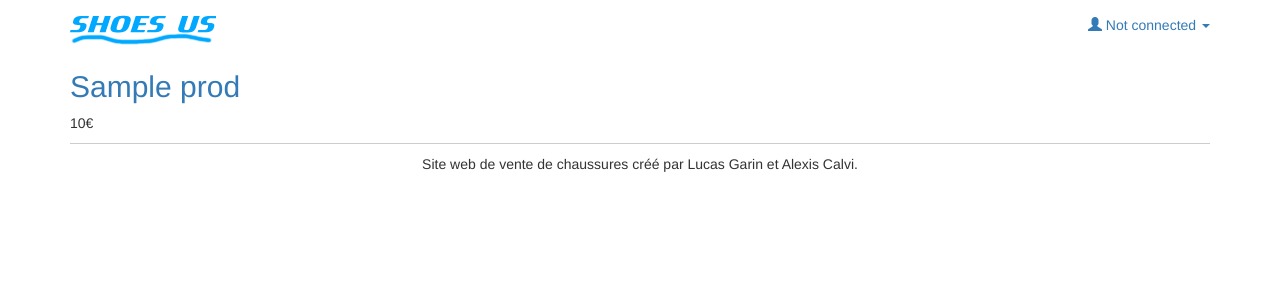
After one commit to polytechlyon-isi2/ShoesUs, a PHP site: template views/bag.html.twig in a window 1280 px wide. The commit adds this page. Shown: the top 300 px of the page. Run offline with PHP 8.4, Linux system fonts and the light colour scheme; the template is opened without the code that fills it: most values are stand-ins (such as "Sample title", 1, 10 or a date in 2020); some libraries are stand-ins or nearby versions.

Commit message:
bag view

```diff
--- a/src/Domain/Bag.php
+++ b/src/Domain/Bag.php
@@ -34,8 +34,7 @@ class Product
         return $this->prod;
     }
 
-    public function setProd($prod) {
+ public function setProd(Product $prod) {
         $this->prod = $prod;
     }
-
 }
--- /dev/null
+++ b/views/bag.html.twig
@@ -0,0 +1,10 @@
+{% extends "layout.html.twig" %}
+
+{% block title %}{{ user.name }}{% endblock %}
+
+{% block content %}
+{% for bag in bags %}
+    <h2><a class="productName" href="{{ path('product', { 'id': product.id }) }}">{{ bags.prod.name }}</a></h2>
+    <p>{{ bags.prod.price }}€</p>
+{% endfor %}
+{% endblock %}
--- a/views/layout.html.twig
+++ b/views/layout.html.twig
@@ -22,7 +22,11 @@
                 </div>
                 <div class="collapse navbar-collapse" id="navbar-collapse-target">
                     <ul class="nav navbar-nav navbar-right">
+                        {% if app.user and is_granted('ROLE_USER') %}
+                        <li class="{% if adminMenu is defined %}active{% endif %}"><a href="{{ path('bag', { 'id': user.id }) }}"><span class="glyphicon glyphicon-shopping-cart"></span> Panier</a></li>
+                        {% endif %}
                         {% if app.user and is_granted('ROLE_ADMIN') %}
+
                             <li class="{% if adminMenu is defined %}active{% endif %}"><a href="{{ path('admin') }}"><span class="glyphicon glyphicon-cog"></span> Administration</a></li>
                         {% endif %}
                         {% if app.user and is_granted('IS_AUTHENTICATED_FULLY') %}
```
Also changed, not shown: src/DAO/BagDAO.php (+8 -1 lines).
